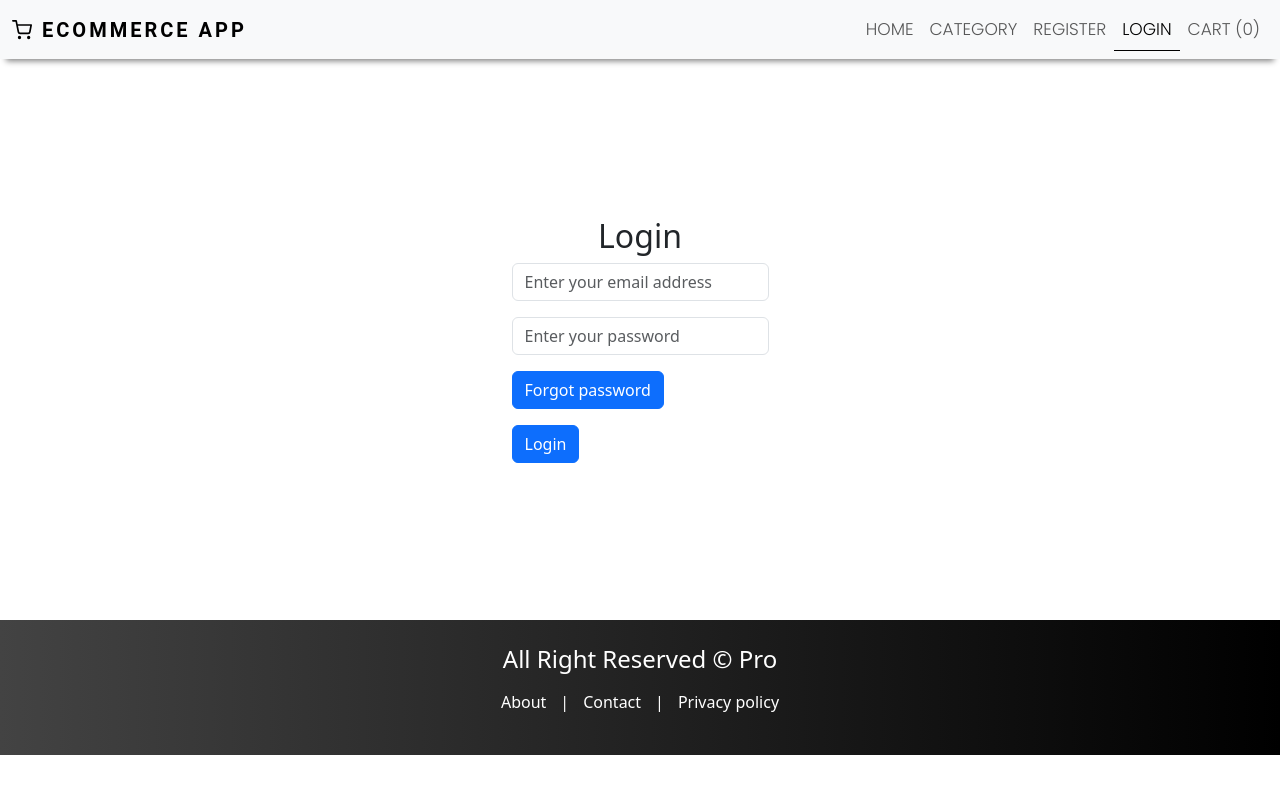
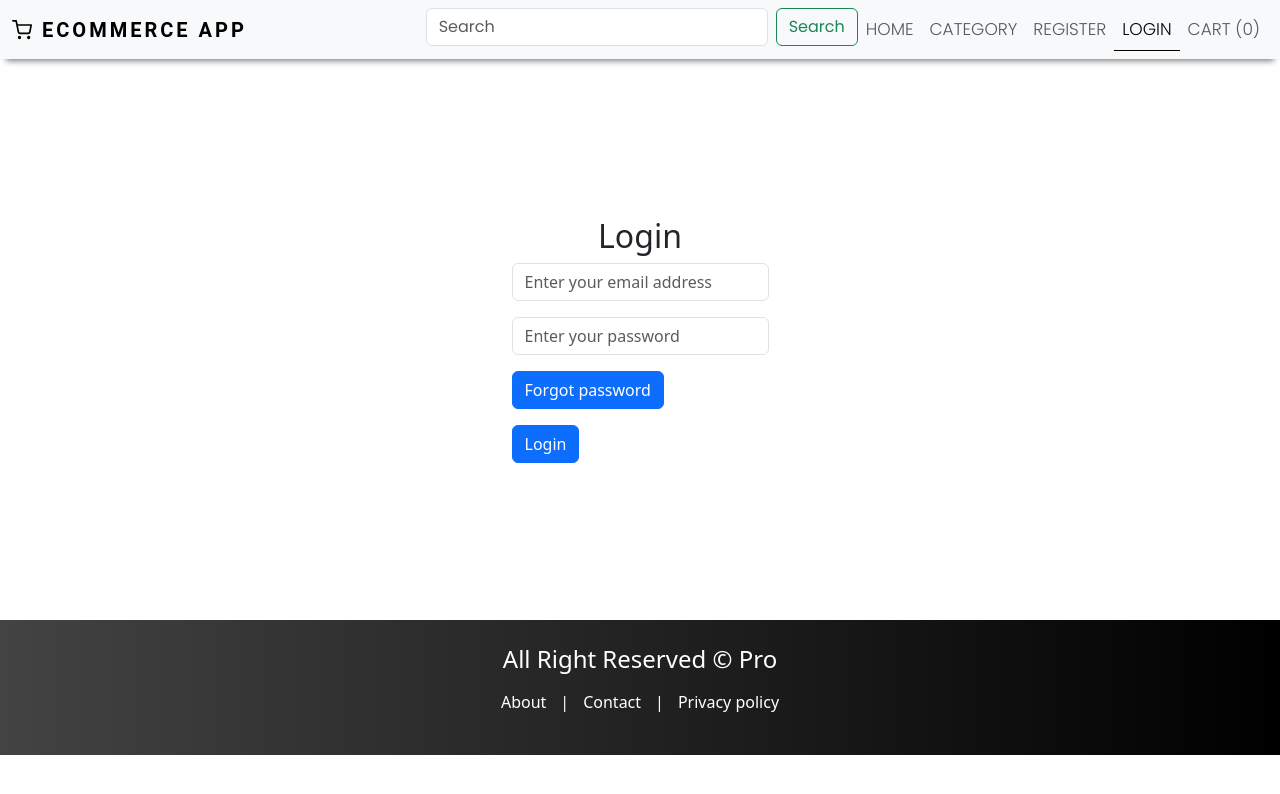
Before and after one commit to aditya219059/pro, a React (Create React App) app in the folder client/: page /login in a window 1280 px wide. Shown: the top 794 px of the page. Built offline with nearby package versions, Linux system fonts and the light colour scheme; a web font is replaced by a local one.

Commit message:
search bar not working yet

```diff
--- a/client/src/App.js
+++ b/client/src/App.js
@@ -18,12 +18,14 @@ import Profile from './pages/User/Profile';
 import Orders from './pages/User/Orders';
 import Products from './pages/admin/Products';
 import UpdateProduct from './pages/admin/UpdateProduct';
+import Search from './pages/Search';
 
 function App() {
   return (
     <>
       <Routes>
         <Route  path="/"  element={<Home />} />
+        <Route  path="/search"  element={<Search />} />
         <Route  path="/dashboard"  element={<PrivateRoute />} >
           <Route path="user" element={<Dashboard />} />
           <Route path="user/profile" element={<Profile />} />
--- /dev/null
+++ b/client/src/components/Form/SearchInput.js
@@ -0,0 +1,41 @@
+import React from "react";
+import { useSearch } from "../../context/search";
+import { useNavigate } from "react-router-dom";
+import axios from "axios";
+
+
+const SearchInput = () => {
+    const [value, setValue] = useSearch();
+    const navigate = useNavigate();
+
+    const handleSubmit = async (e) => {
+        e.preventDefault();
+        try {
+            const {data} = await axios.get(`${process.env.REACT_APP_API}/api/v1/product/search/${value.keyword}`);
+            setValue({...value, result: data });
+            navigate("/search");
+        } catch (error) {
+            console.log(error);
+        }
+    }
+
+  return (
+    <div>
+      <form className="d-flex" role="search" onSubmit={handleSubmit}>
+        <input
+          className="form-control me-2"
+          type="search"
+          placeholder="Search"
+          aria-label="Search"
+          value={value.keyword}
+          onChange={(e) => setValue({...value, keyword: e.target.value })}
+        />
+        <button className="btn btn-outline-success" type="submit">
+          Search
+        </button>
+      </form>
+    </div>
+  );
+};
+
+export default SearchInput;
--- a/client/src/components/Layout/Header.js
+++ b/client/src/components/Layout/Header.js
@@ -3,6 +3,7 @@ import { Link, NavLink } from "react-router-dom";
 import { FiShoppingCart } from "react-icons/fi";
 import { useAuth } from "../../context/auth";
 import toast from "react-hot-toast";
+import SearchInput from "../Form/SearchInput";
 
 const Header = () => {
   const [auth, setAuth] = useAuth();
@@ -38,6 +39,7 @@ const Header = () => {
               <FiShoppingCart style={{marginRight: "10px", marginTop: "3px"}} /> Ecommerce app
             </Link>
             <ul className="navbar-nav ms-auto mb-2 mb-lg-0">
+              <SearchInput />
               <li className="nav-item">
                 <NavLink to="/" className="nav-link">
                   Home
--- /dev/null
+++ b/client/src/context/search.js
@@ -0,0 +1,20 @@
+import { useState, useContext, createContext } from "react";
+
+const Searchcontext = createContext();
+
+const SearchProvider = ({ children }) => {
+  const [auth, setAuth] = useState({
+    keyword: "",
+    result: [],
+  });
+
+  return (
+    <Searchcontext.Provider value={[auth, setAuth]}>
+      {children}
+    </Searchcontext.Provider>
+  );
+};
+
+const useSearch = () => useContext(Searchcontext);
+
+export { useSearch, SearchProvider };
--- a/client/src/index.js
+++ b/client/src/index.js
@@ -5,13 +5,16 @@ import App from "./App";
 import reportWebVitals from "./reportWebVitals";
 import { BrowserRouter } from "react-router-dom";
 import { AuthProvider } from "./context/auth";
+import { SearchProvider } from "./context/search";
 
 const root = ReactDOM.createRoot(document.getElementById("root"));
 root.render(
   <AuthProvider>
-    <BrowserRouter>
-      <App />
-    </BrowserRouter>
+    <SearchProvider>
+      <BrowserRouter>
+        <App />
+      </BrowserRouter>
+    </SearchProvider>
   </AuthProvider>
 );
 
--- a/client/src/pages/Home.js
+++ b/client/src/pages/Home.js
@@ -75,6 +75,7 @@ const Home = () => {
       setLoading(true);
       const {data} = await axios.get(`${process.env.REACT_APP_API}/api/v1/product/product-list/${page}`);
       setLoading(false);
+      setProducts([...products, ...data?.products])
     } catch (error) {
       console.log(error);
       setLoading(false);
--- /dev/null
+++ b/client/src/pages/Search.js
@@ -0,0 +1,24 @@
+import React from "react";
+import Layout from "../components/Layout/Layout";
+import { useSearch } from "../context/search";
+
+const Search = () => {
+    const [value, setValue] = useSearch();
+
+  return (
+    <Layout title={"Search Results"}>
+      <div className="container">
+        <div className="text-center">
+          <h1>Search Results</h1>
+          <h6>
+            {value?.result.length < 1
+              ? "No Product Found"
+              : `Found ${value?.result.length}`}
+          </h6>
+        </div>
+      </div>
+    </Layout>
+  );
+};
+
+export default Search;
```
Also changed, not shown: 2 other files (tests, documents, lock files or other folders).
